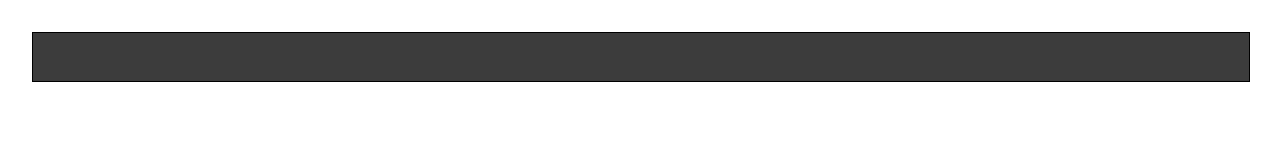
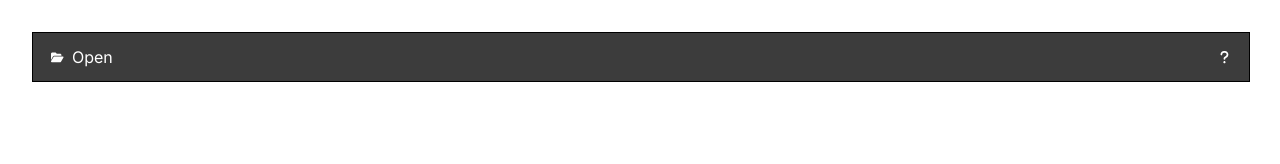
Before and after one commit to Sci-Studio/Tusi.webgui, a React (Vite) app: page / in a window 1280 px wide. Shown: the top 164 px of the page. Built offline with nearby package versions, Linux system fonts and the light colour scheme.

Commit message:
added push button widget and open and help button

```diff
--- a/src/components/tool-bar/ToolBar.module.css
+++ b/src/components/tool-bar/ToolBar.module.css
@@ -6,4 +6,18 @@
     background-color: var(--toolbar-background);
     border-color: var(--toolbar-border);
     border: 1px solid;
+    display: flex;
+    flex-direction: row;
+    align-items: center;
 }
+
+.fileContainer {
+    margin: 10px;
+}
+
+.helpContainer {
+    margin: 10px;
+    flex: 1;
+    display: flex;
+    flex-direction: row-reverse;
+}
--- a/src/components/tool-bar/ToolBar.tsx
+++ b/src/components/tool-bar/ToolBar.tsx
@@ -1,10 +1,18 @@
 import styles from './ToolBar.module.css';
+import PushButton from '../../widgets/push-button/PushButton';
+import help from '../../assets/svg/help.svg';
+import Open from '../../assets/svg/open.svg';
 
 export default function() {
     return (
         <main>
             <div className={styles.container}>
-
+                <div className={styles.fileContainer}>
+                    <PushButton imageUrl={Open} text='Open'/>
+                </div>
+                <div className={styles.helpContainer}>
+                   <PushButton imageUrl={help} text=''/>
+                </div>
             </div>
         </main>
     )
--- a/src/css/colors.css
+++ b/src/css/colors.css
@@ -4,4 +4,7 @@
 
     /* border colors */
     --toolbar-border: #4B5563;
+
+    /* text colors */
+    --header-label-color: #FFFFFF;
 }
--- a/src/css/fonts.css
+++ b/src/css/fonts.css
@@ -0,0 +1,26 @@
+/* Import the Inter font family with common weights */
+@import url('https://fonts.googleapis.com/css2?family=Inter:wght@400;500;600;700&display=swap');
+
+/* Optional: define a global rule for all text */
+body {
+  font-family: 'Inter', sans-serif;
+}
+
+:root {
+  /* Font sizes (following your Figma tokens like 16, 24, etc.) */
+  --font-size-xxs: 10px;
+  --font-size-xs: 12px;
+  --font-size-sm: 14px;
+  --font-size-md: 16px;
+  --font-size-mlg: 18px;
+  --font-size-lg: 20px;
+  --font-size-xl: 24px;
+  --font-size-2xl: 30px;
+  --font-size-4xl: 36px;
+
+  /* Font weights */
+  --font-weight-regular: 400;
+  --font-weight-medium: 500;
+  --font-weight-semibold: 600;
+  --font-weight-bold: 700;
+}
--- /dev/null
+++ b/src/widgets/push-button/PushButton.module.css
@@ -0,0 +1,31 @@
+@import '../../css/fonts.css';
+
+.button {
+  border-radius: 16px;
+  border-color: #E5E7EB;
+  display: flex;
+  flex-direction: row;
+  justify-content: center;
+  align-items: center;
+
+  label {
+    font-family: 'Inter', sans-serif;
+    font-weight: var(--font-weight-regular);
+    font-size: var(--font-size-md);
+    color: var(--header-label-color);
+    display: flex;
+    align-items: center;
+  }
+}
+
+.button:hover {
+  transition: transform 160ms ease;
+  transform: scale(1.04);
+  box-shadow: 0 6px 16px rgba(0,0,0,.15);
+}
+
+.img {
+  width: 13px;
+  height: 13px;
+  padding: 8px;
+}
--- /dev/null
+++ b/src/widgets/push-button/PushButton.tsx
@@ -0,0 +1,19 @@
+import styles from './PushButton.module.css';
+
+export interface IPushButtonProps {
+    text?: string | null,
+    imageUrl?: string | undefined,
+    onClick?: (e: React.MouseEvent<HTMLDivElement>) => void;
+    className?: string;
+}
+
+export default function PushButton({ text, imageUrl, onClick, className }: IPushButtonProps) {
+    return (
+        <main>
+            <div className={`${styles.button} ${className || ''}`} onClick={onClick}>
+                <img className={styles.img} src={imageUrl}/>
+                {text && <label>{text}</label>}
+            </div>
+        </main>
+    )
+}
```
Also changed, not shown: src/assets/svg/help.svg (added), src/assets/svg/open.svg (added).
